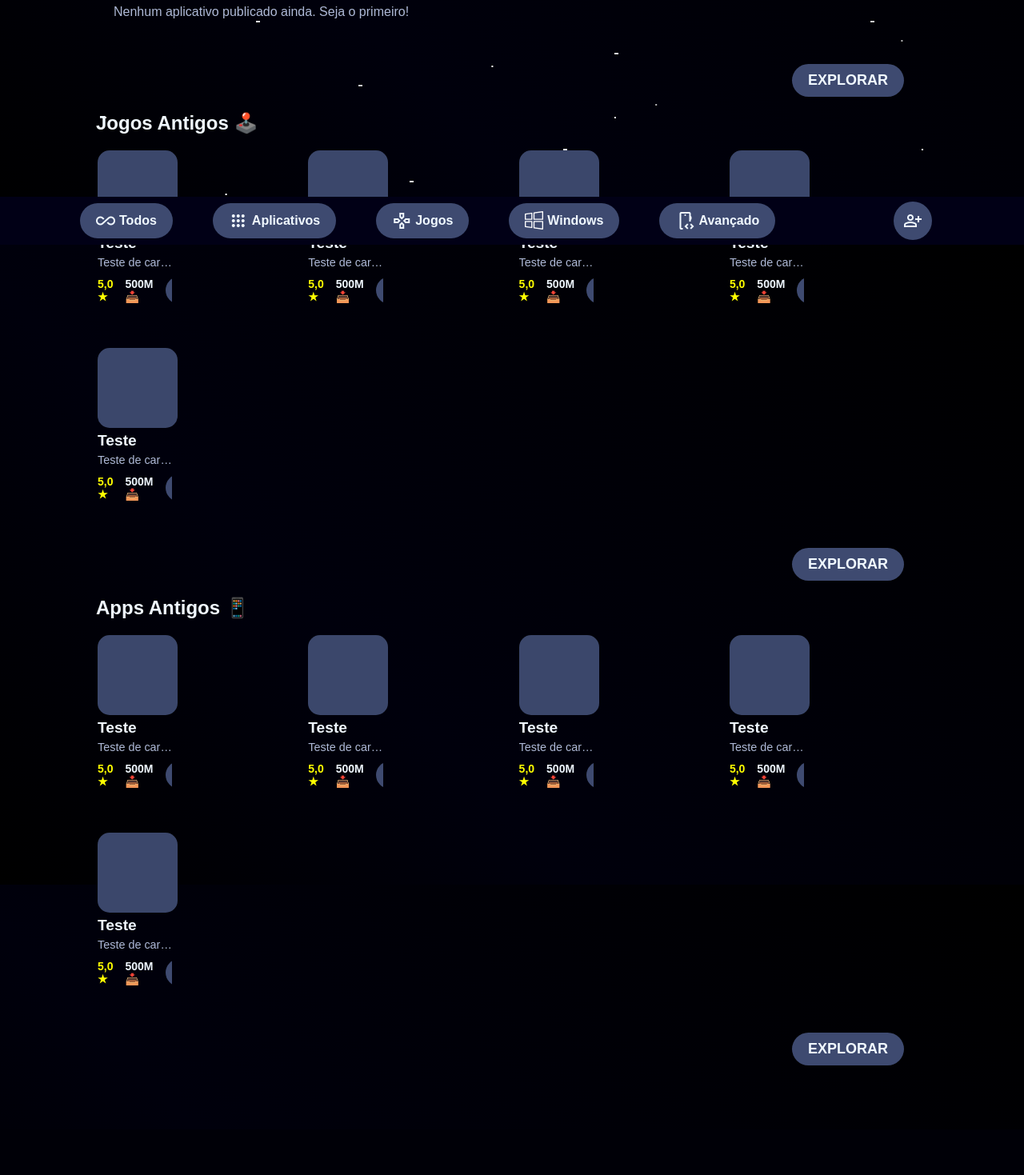
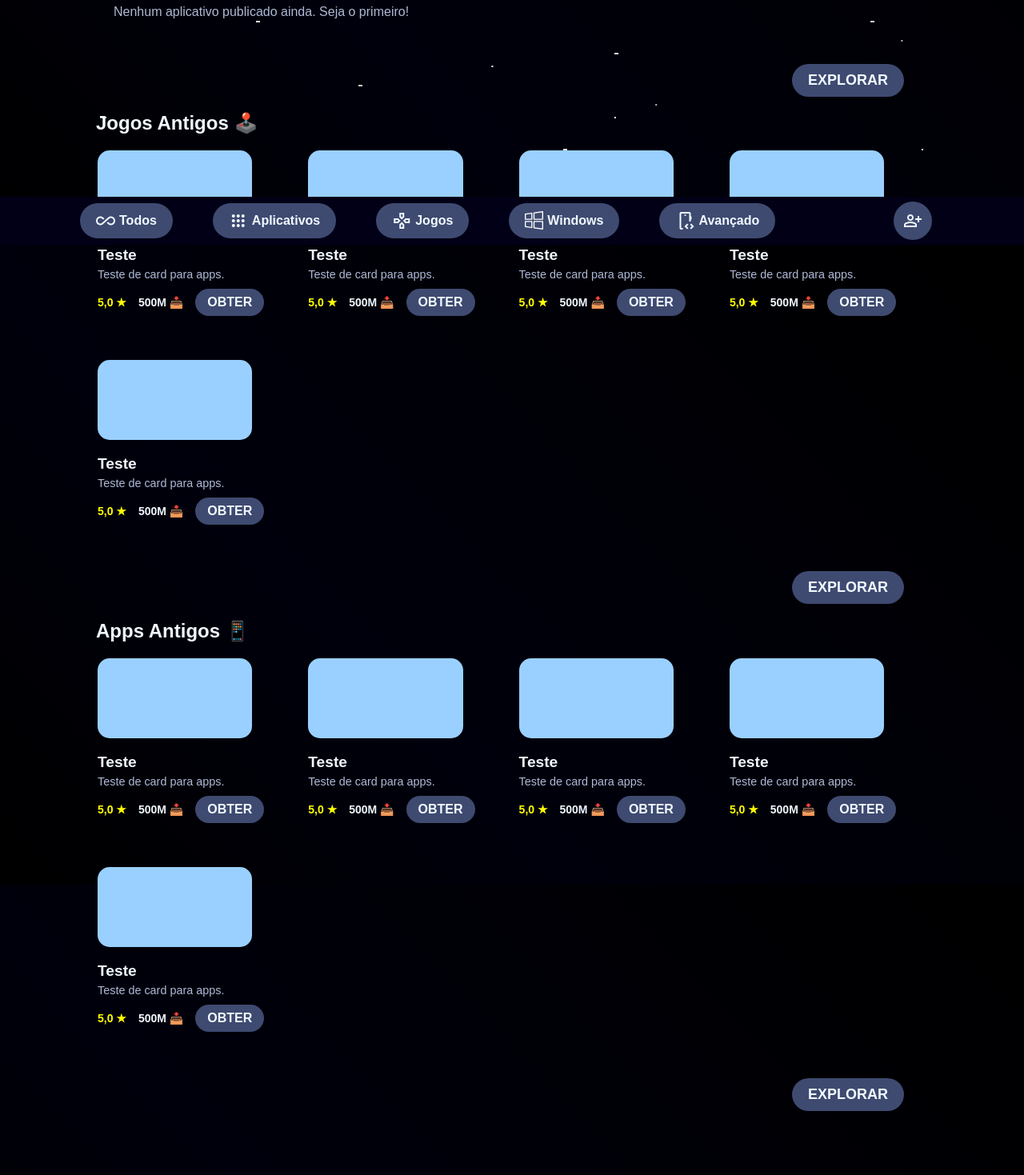
Before and after one commit to MateusPilonetto/GravityStore, a Flask app: page / in a window 1280 px wide. Shown: the part 494-1963 px from the top of the page at 80% size. Before the commit the page ends 1826 px from the top, so only its background shows below. Run offline with Flask 3, Linux system fonts and the light colour scheme; data that the repository does not hold is empty; some libraries are stand-ins or nearby versions; some web fonts are replaced.

Commit message:
tentatiiva

```diff
--- a/projeto_gravity_store/main/static/style.css
+++ b/projeto_gravity_store/main/static/style.css
@@ -183,6 +183,7 @@ html {
     height: 45px !important;
     margin-top: 0 !important; /* Alinha o botão ao centro da barra */
   }
+
 
   #discovered {
     position: absolute !important;
@@ -554,6 +555,7 @@ html {
     margin-top: 0 !important; /* Alinha o botão ao centro da barra */
   }
 
+
   #discovered {
     position: absolute !important;
     right: 15px !important;
@@ -786,12 +788,7 @@ main {
   margin-bottom: 30px;
 }
 
-.card:hover {
-  transform: translateY(-5px);
-  box-shadow: 0 10px 20px rgba(0, 0, 0, 0.5);
-}
-
-/* O card individual */
+/* O card individual - Transformado em classe (.card) e mais responsivo */
 .card {
   display: flex;
   align-items: center;
@@ -802,51 +799,41 @@ main {
   padding: 15px;
   box-sizing: border-box;
   transition: 0.3s;
-  overflow: hidden; /* Impede que qualquer coisa passe das bordas */
 }
 
-/* A caixa da imagem */
+.card:hover {
+  transform: translateY(-5px);
+  box-shadow: 0 10px 20px rgba(0, 0, 0, 0.5);
+}
+
 .img {
-  width: 100px;
+  min-width: 100px;
   height: 100px;
-  min-width: 100px; /* Trava a largura mínima */
-  background-color: #3b476b; /* Cor de fundo se a imagem falhar */
+  background-color: #9ad0ff;
   border-radius: 15px;
   margin-right: 15px;
+
   overflow: hidden;
-  flex-shrink: 0; /* O SEGREDO: Impede o texto de "esmagar" a imagem */
-  display: flex;
-  justify-content: center;
-  align-items: center;
 }
 
-/* Área de Textos */
+/* Textos dentro do card */
 .infos {
   display: flex;
   flex-direction: column;
   justify-content: space-between;
-  width: calc(
-    100% - 115px
-  ); /* Garante que o texto respeite o espaço da imagem */
-  overflow: hidden;
+  width: 100%;
 }
 
 .title {
   margin: 0 0 5px 0;
   font-size: 1.2rem;
-  padding-top: 5px;
-  white-space: nowrap; /* Não deixa o título quebrar de linha */
-  overflow: hidden;
-  text-overflow: ellipsis; /* Adiciona "..." se o título for muito longo */
+  padding-top: 1em;
 }
 
 .text {
   margin: 0 0 10px 0;
   font-size: 0.9rem;
   color: #aeb9d6;
-  white-space: nowrap;
-  overflow: hidden;
-  text-overflow: ellipsis; /* Adiciona "..." se o nome do dev/categoria for longo */
 }
 
 .textH:hover {
```
